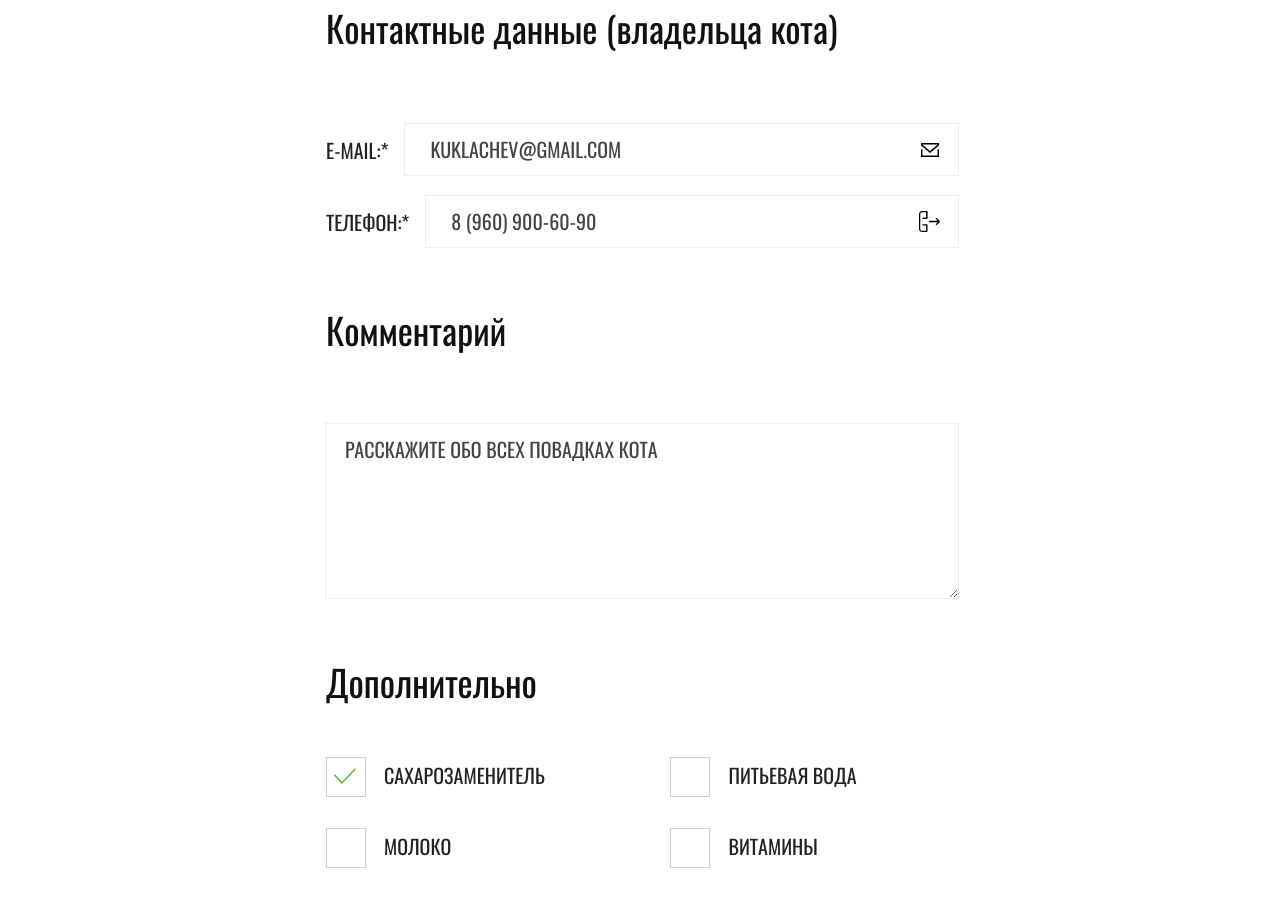
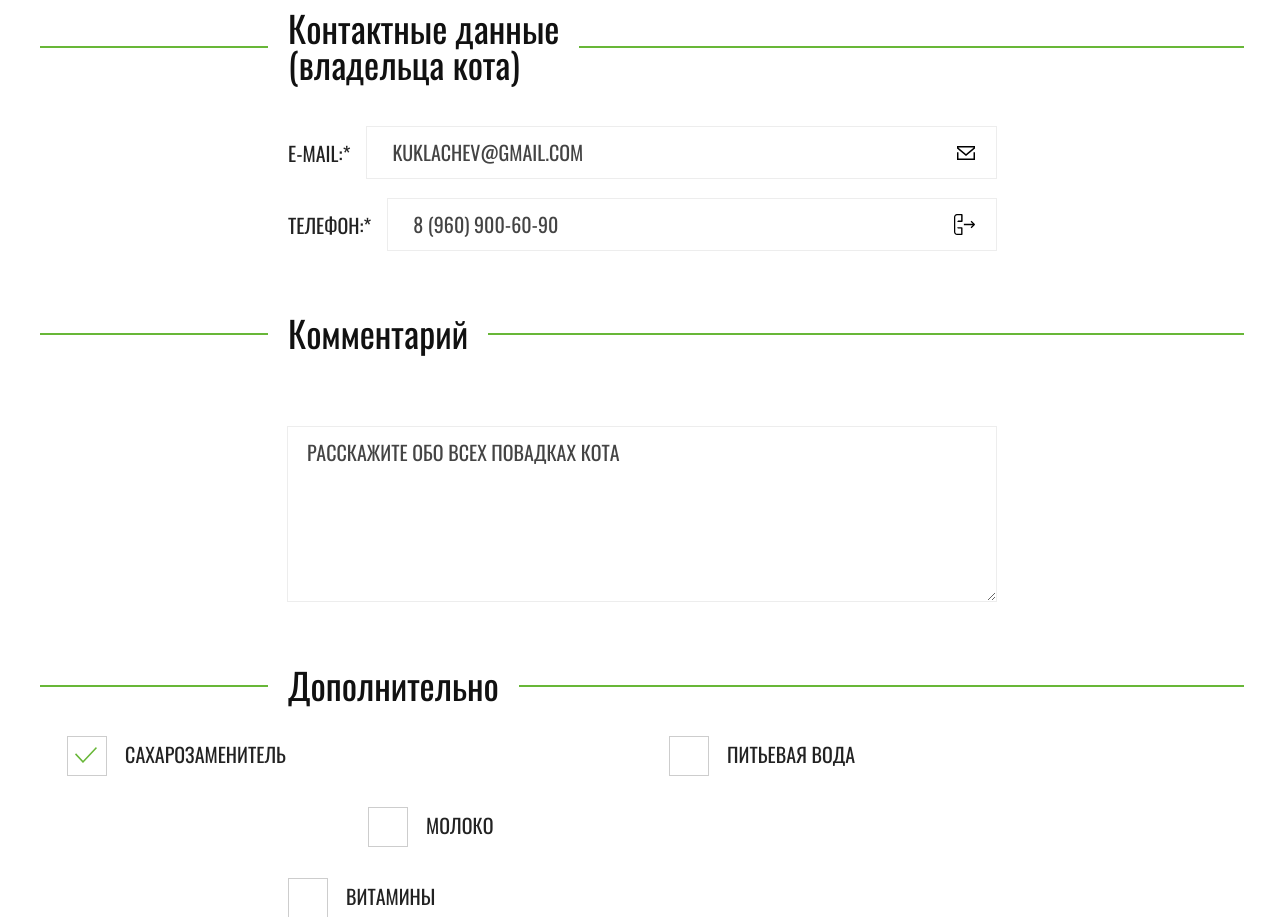
Before and after one commit to julia-a/1106389-cat-energy-19, a website: page source/form.html in a window 1280 px wide. Shown: the part 860-1777 px from the top of the page. Drawn offline with nearby package versions, Linux system fonts and the light colour scheme; files that its build step writes are made by us from their sources.

Commit message:
Доработка под Pixel Perfect

```diff
--- a/source/form.html
+++ b/source/form.html
@@ -44,17 +44,17 @@
   </header>
 
   <!-- Main -->
-  <main class="page-main container">
-    <h1 class="title page-main__title">Подбор программы</h1>
+  <main class="page-main">
+    <h1 class="title page-main__title container">Подбор программы</h1>
 
     <!-- Form -->
     <section class="form">
       <form class="form__form" method="post" action="https://echo.htmlacademy.ru">
-        <p class="form__desc">
+        <p class="form__desc container">
           Заполните анкету и мы подберем<br>
           программу питания для вашего кота
         </p>
-        <div class="form__sections-wrap">
+        <div class="form__sections-wrap container">
           <fieldset class="form-section form-section--cat-info">
             <ul class="form-section__list">
               <li class="form-section__item">
@@ -89,46 +89,59 @@
           </fieldset>
         </div>
         <fieldset class="form-section form-section--contacts">
-          <legend class="title title--block">Контактные данные (владельца кота)</legend>
+          <div class="form-section__title-wrap">
+            <div class="container">
+              <legend class="form-section__title">Контактные данные<br>
+                (владельца кота)</legend>
+            </div>
+          </div>
           <ul class="form-section__list form-section__list--contacts">
-            <li class="form-section__item form-section__item--contacts">
+            <li class="form-section__item form-section__item--contacts container">
               <label class="form-section__label" for="email">E-mail:*</label>
               <input class="form-section__input form-section__input--email" id="email" type="email" name="email" placeholder="kuklachev@gmail.com">
             </li>
-            <li class="form-section__item form-section__item--contacts">
+            <li class="form-section__item form-section__item--contacts container">
               <label class="form-section__label" for="phone">Телефон:*</label>
               <input class="form-section__input form-section__input--phone" id="phone" type="tel" name="phone" placeholder="8 (960) 900-60-90">
             </li>
           </ul>
         </fieldset>
         <fieldset class="form-section form-section--comment">
-          <legend class="title title--block">Комментарий</legend>
-          <label class="form-section__label form-section__label--comment">
-            <textarea class="form-section__textarea" name="comment" placeholder="Расскажите обо всех повадках кота"></textarea>
-          </label>
+          <div class="form-section__title-wrap">
+            <div class="container">
+              <legend class="form-section__title">Комментарий</legend>
+            </div>
+          </div>
+          <div class="container">
+            <textarea class="form-section__textarea container" name="comment" placeholder="Расскажите обо всех повадках кота"></textarea>
+          </div>
         </fieldset>
         <fieldset class="form-section form-section--extra">
-          <legend class="title title--block">Дополнительно</legend>
+          <div class="form-section__title-wrap">
+            <div class="container">
+              <legend class="form-section__title">Дополнительно</legend>
+            </div>
+          </div>
           <ul class="form-section__list form-section__list--extra">
-            <li class="form-section__item form-section__item--extra">
+            <li class="form-section__item form-section__item--extra container">
               <input class="form-section__input form-section__input--extra visually-hidden" id="substitute" type="checkbox" name="extra-1" value="substitute" checked>
               <label class="form-section__label form-section__label--checkbox" for="substitute">Сахарозаменитель</label>
             </li>
-            <li class="form-section__item form-section__item--extra">
+            <li class="form-section__item form-section__item--extra container">
               <input class="form-section__input form-section__input--extra visually-hidden" id="water" type="checkbox" name="extra-2" value="water">
               <label class="form-section__label form-section__label--checkbox" for="water">Питьевая вода</label>
             </li>
-            <li class="form-section__item form-section__item--extra">
+            <li class="form-section__item form-section__item--extra container">
               <input class="form-section__input form-section__input--extra visually-hidden" id="milk" type="checkbox" name="extra-3" value="milk">
               <label class="form-section__label form-section__label--checkbox" for="milk">Молоко</label>
             </li>
-            <li class="form-section__item form-section__item--extra">
+            <li class="form-section__item form-section__item--extr container">
               <input class="form-section__input form-section__input--extra visually-hidden" id="vitamins" type="checkbox" name="extra-4" value="vitamins">
               <label class="form-section__label form-section__label--checkbox" for="vitamins">Витамины</label>
             </li>
           </ul>
         </fieldset>
-        <div class="form__submit-wrap">
+        <div class="form__submit-wrap container">
           <button class="form__submit button" type="submit">Отправить заявку</button>
           <p class="form__notice">* — Обязательные поля</p>
         </div>
--- a/source/less/blocks/container.less
+++ b/source/less/blocks/container.less
@@ -1,15 +1,12 @@
 .container {
-  width: 320px;
+  width: 280px;
   margin: 0 auto;
-  padding: 0 20px;
 
   @media (min-width: @tablet-width) {
-    width: 768px;
-    padding: 0 30px;
+    width: 708px;
   }
 
   @media (min-width: @desktop-width) {
-    width: 1300px;
-    padding: 0 40px;
+    width: 1220px;
   }
 }
--- a/source/less/blocks/extra-products.less
+++ b/source/less/blocks/extra-products.less
@@ -1,7 +1,9 @@
 .extra-products__wrap {
-  display: flex;
-  justify-content: space-between;
-  margin-bottom: 85px;
+  @media (min-width: @desktop-width) {
+    display: flex;
+    justify-content: space-between;
+    margin-bottom: 85px;
+  }
 }
 
 .extra-products {
--- a/source/less/blocks/form-section.less
+++ b/source/less/blocks/form-section.less
@@ -67,6 +67,46 @@
     @media (min-width: @desktop-width) {
       margin-bottom: 30px;
     }
+  }
+}
+
+.form-section__title-wrap {
+  position: relative;
+
+  &:before {
+    content: "";
+
+    position: absolute;
+    top: 50%;
+    left: 0;
+
+    width: 100%;
+    height: 2px;
+
+    background: @color-green-100;
+  }
+}
+
+.form-section__title {
+  position: relative;
+
+  margin-bottom: 33px;
+  margin-left: -20px;
+  padding: 0 20px;
+
+  font-family: @oswald;
+  font-size: 24px;
+  font-weight: 400;
+  line-height: 1;
+  text-transform: none;
+  color: @color-black-100;
+
+  background: @color-white-100;
+
+  z-index: 1;
+
+  @media (min-width: @tablet-width) {
+    font-size: 36px;
   }
 }
 
@@ -143,10 +183,6 @@
 
   @media (min-width: @tablet-width) {
     margin-right: 17px;
-  }
-
-  &--comment {
-    margin-right: 0;
   }
 }
 
--- a/source/less/blocks/gift.less
+++ b/source/less/blocks/gift.less
@@ -80,5 +80,4 @@
     padding: 0;
     text-align: center;
   }
-
 }
--- a/source/less/blocks/title.less
+++ b/source/less/blocks/title.less
@@ -11,18 +11,6 @@
 
   &--section {
     margin-top: 15px;
-  }
-
-  &--block {
-    margin-bottom: 33px;
-
-    font-size: 24px;
-    line-height: 1;
-    text-transform: none;
-
-    @media (min-width: @tablet-width) {
-      font-size: 36px;
-    }
   }
 
   &--product {
```
Also changed, not shown: source/catalog.html (+4 -4 lines).
